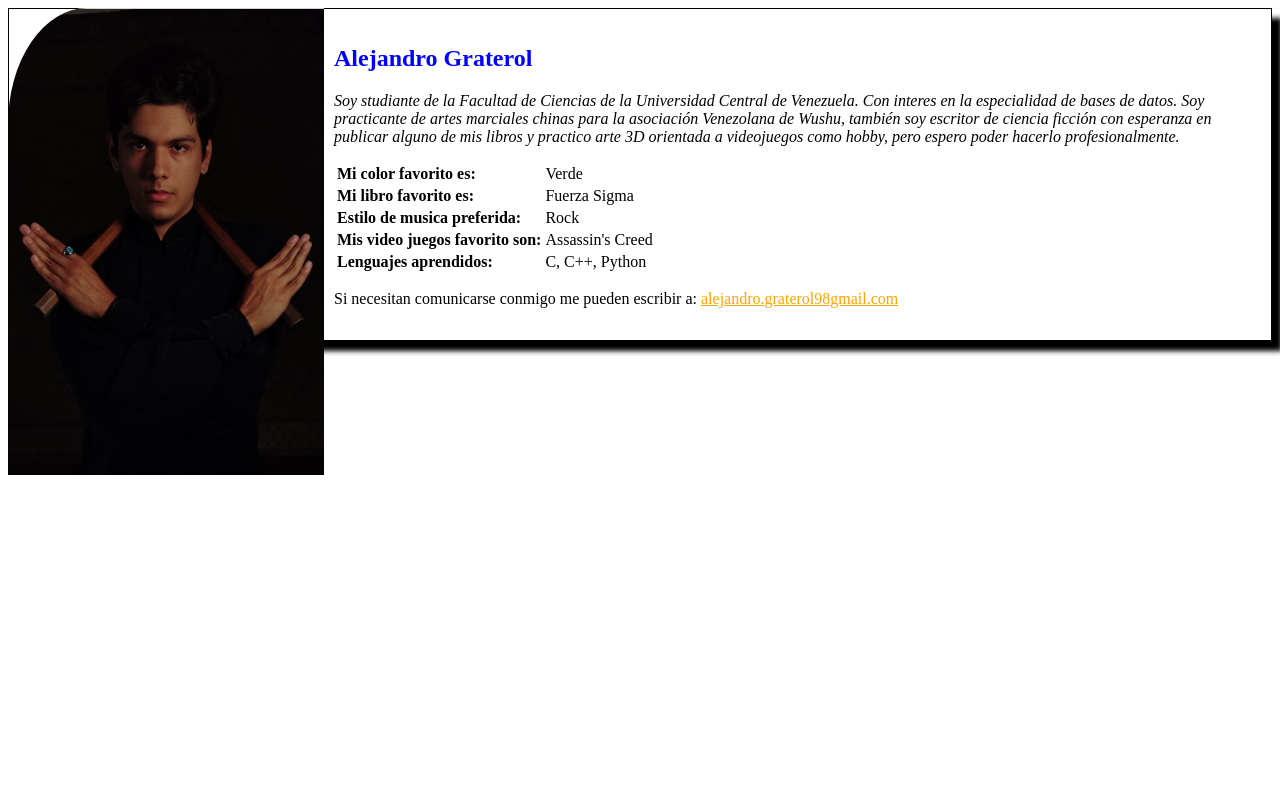
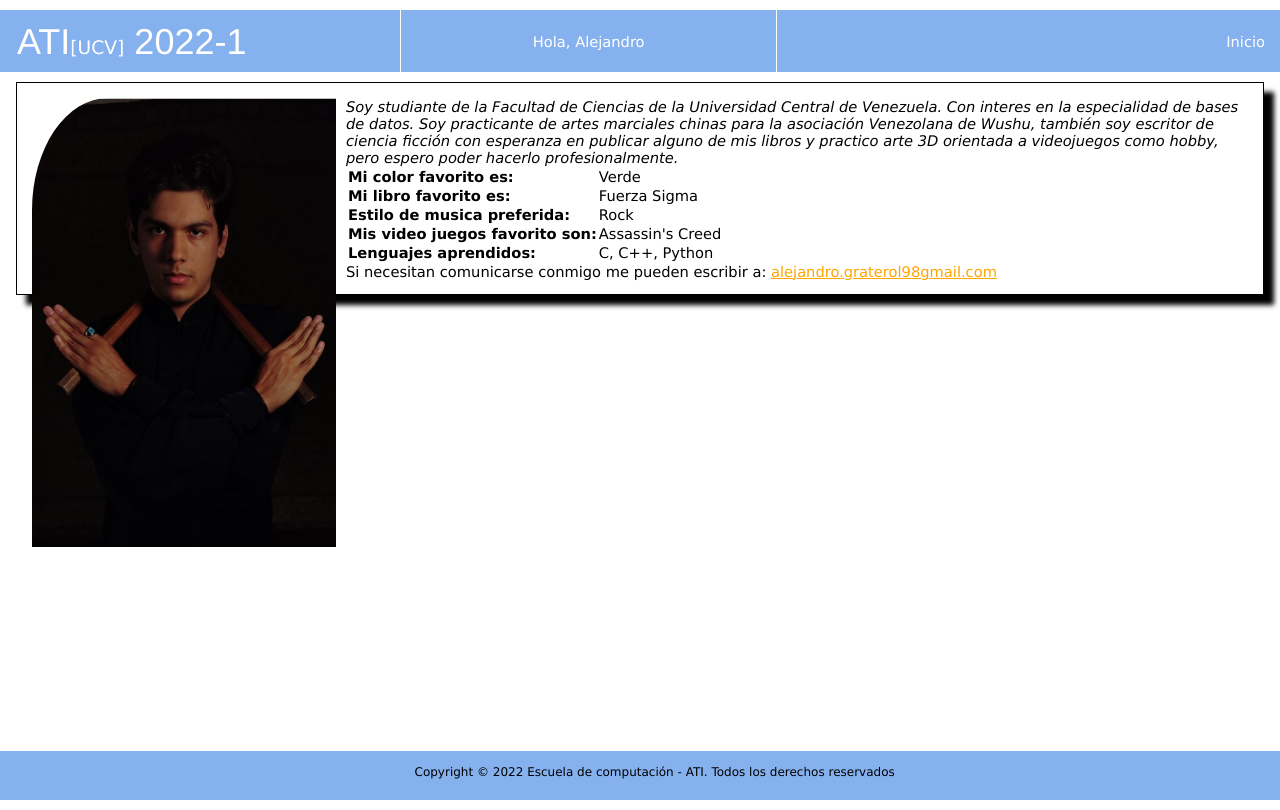
Before and after one commit to Guarenas98/ati_2022_1, a PHP site: page /26473471/perfil.html in a window 1280 px wide. Before the commit the page ends 475 px from the top, so only its background shows below. Run offline with PHP 8.4, Linux system fonts and the light colour scheme.

Commit message:
archivos reto 7

```diff
--- a/26473471/perfil.html
+++ b/26473471/perfil.html
@@ -1,48 +1,25 @@
-<!DOCTYPE html>
+<!DOCTYPE HTML>
 <html>
 	<head>
-        <meta charset="UTF-8"/>
-        <link rel="icon" href="http://www.ciens.ucv.ve/portalasig2/favicon.ico">
-        <title>Alejandro Graterol</title>
-        <style type="text/css">
-            h1 {
-              font-size: 100;
-              color: blue;
-              font-family: Times New Roman;
-            }
-            .intro {
-                font-family: Times New Roman;
-                font-style: italic;
-                font-size: 5;
-            }
-            .neg {
-                font-family: Times New Roman;
-                font-weight: bold;
-            }
-            img {
-                width: 25%;
-                height: 50%;
-                border-top-left-radius: 25%;
-                margin-right: 10px;
-            }
-            .perfil{
-                border: 1px black;
-                border-style: solid;
-                padding: 1em;
-                box-shadow: 10px 10px 5px black;
-            }
-            a {
-                color: orange;
-            }
-            a:visited {
-                color: red;
-            }
-        </style>
+	   <meta http-equiv="Content-Type" content="text/html; charset=UTF-8"/>
+		<meta charset="UTF-8">
+		<link rel="icon" href="http://www.ciens.ucv.ve/portalasig2/favicon.ico" type="image/x-icon">
+		<link rel="stylesheet" href="../css/style.css"  type="text/css">
+		<link rel="stylesheet" href="../css/perfil.css"  type="text/css">
+		<title>Alejandro</title>
 	</head>
 	<body>
+	    <header>
+			<nav>
+				<ul>
+					<li class="logo">ATI<small>[UCV]</small> 2022-1</li>
+					<li class="saludo">Hola, Alejandro</li>
+					<li class="busqueda"><a href="index.html">Inicio</a></li>
+				</ul>
+			</nav>
+	    </header>
+	    <section class="perfil">
 	    	<img src="26473471.jpg" alt="Alejandro Graterol" align="left">
-        <article class="perfil">
-            <h1>Alejandro Graterol</h1>
 	    	<p class="intro"> Soy studiante de la Facultad de Ciencias de la Universidad Central de Venezuela.
                 Con interes en la especialidad de bases de datos.
                 Soy practicante de artes marciales chinas para la asociación Venezolana de Wushu,
@@ -73,6 +50,9 @@
             <p>Si necesitan comunicarse conmigo me pueden escribir a:
                 <a href="mailto:alejandro.graterol98gmail.com?subject=subject text"> alejandro.graterol98gmail.com </a>
             </p>
-        </article>
+	    </section>
+	    <footer>
+	        Copyright © 2022 Escuela de computación - ATI. Todos los derechos reservados
+	    </footer>
 	</body>
 </html>
--- /dev/null
+++ b/css/perfil.css
@@ -0,0 +1,29 @@
+h1 {
+  font-size: 100;
+  color: blue;
+}
+.intro {
+    font-style: italic;
+    font-size: 5;
+}
+.neg {
+    font-weight: bold;
+}
+img {
+    width: 25%;
+    height: 50%;
+    border-top-left-radius: 25%;
+    margin-right: 10px;
+}
+.perfil{
+    border: 1px black;
+    border-style: solid;
+    padding: 1em;
+    box-shadow: 10px 10px 5px black;
+}
+a {
+    color: orange;
+}
+a:visited {
+    color: red;
+}
--- a/css/style.css
+++ b/css/style.css
@@ -8,9 +8,9 @@
 html,body { width: 100%; height: 100%; }
 
 header {
-   height: 62px;
+  height: 62px;
 	top: 0;
-   position: relative;
+  position: relative;
 	background-color:#86b1ef;
 }
 
```
Also changed, not shown: estructura.html (deleted, +0 -30 lines). Lines whose indentation alone changed are shown as unchanged.
